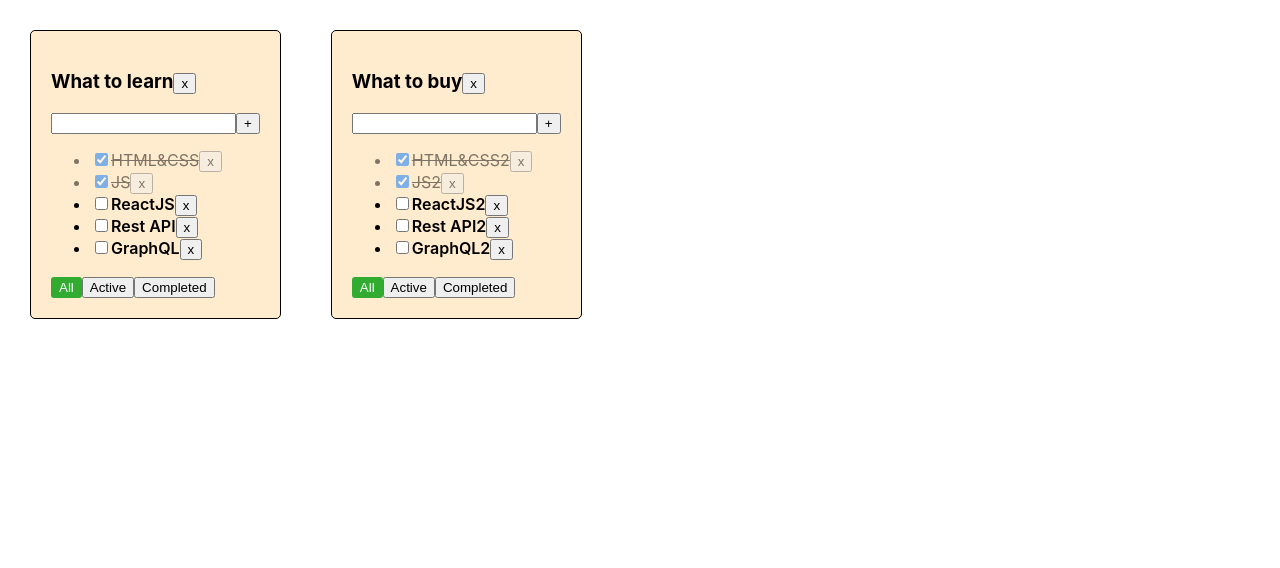
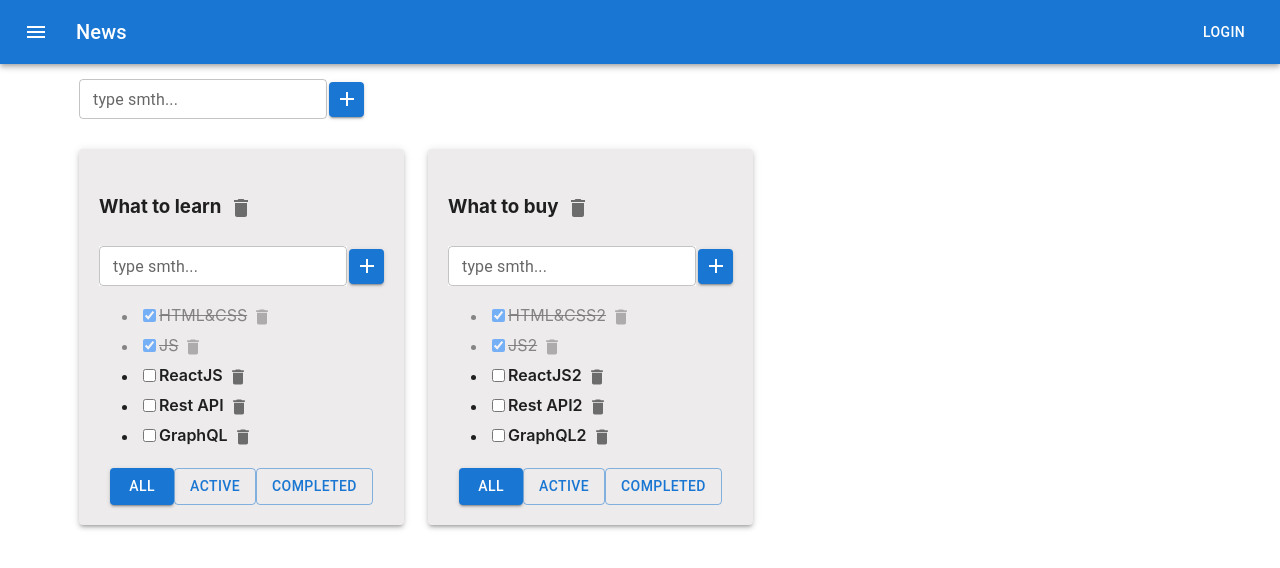
Before and after one commit to NatYarm/todolist, a React (Create React App) app: page / in a window 1280 px wide. Shown: the top 568 px of the page. Built offline with nearby package versions, Linux system fonts and the light colour scheme.

Commit message:
style components with material ui. Manage tasks and todolists state with useReducer

```diff
--- a/package.json
+++ b/package.json
@@ -3,6 +3,10 @@
   "version": "0.1.0",
   "private": true,
   "dependencies": {
+    "@emotion/react": "^11.11.3",
+    "@emotion/styled": "^11.11.0",
+    "@mui/icons-material": "^5.15.4",
+    "@mui/material": "^5.15.4",
     "@testing-library/jest-dom": "^5.16.5",
     "@testing-library/react": "^13.4.0",
     "@testing-library/user-event": "^13.5.0",
--- a/src/App.css
+++ b/src/App.css
@@ -1,18 +1,18 @@
-.App {
+/* .App {
   padding: 30px;
   display: flex;
-}
+} */
 
-.App > div {
+/* .App > div {
   margin-right: 50px;
-}
+} */
 
-.todoList {
+/* .todoList {
   border: 1px solid black;
   padding: 20px;
   background-color: blanchedalmond;
   border-radius: 5px;
-}
+} */
 
 .task {
   font-weight: 600;
@@ -39,3 +39,19 @@
   color: red;
   font-size: 12px;
 }
+
+.formWrapper {
+  display: flex;
+  align-items: center;
+  gap: 2px;
+}
+
+.buttonsWrapper {
+  display: flex;
+  justify-content: center;
+}
+
+.emptyList {
+  display: block;
+  padding: 10px 0 10px;
+}
--- a/src/App.tsx
+++ b/src/App.tsx
@@ -1,21 +1,47 @@
-import { useState } from 'react';
+import { useReducer } from 'react';
 import { v1 } from 'uuid';
 import './App.css';
-import Todolist from './components/Todolist';
+import Todolist, { TaskType } from './components/Todolist';
+import { Container, Grid, Paper } from '@mui/material';
+import AddItemForm from './components/AddItemForm';
+import ButtonAppBar from './components/ButtonAppBar';
+import {
+  addTaskAC,
+  addNewTasksAC,
+  removeTaskAC,
+  changeTaskStatusAC,
+  taskReducer,
+  updateTaskAC,
+} from './reducers/taskReducer';
+import {
+  removeTodolistAC,
+  addTodolistAC,
+  updateTodolistAC,
+  todolistReducer,
+} from './reducers/todolistReducer';
 
 export type FilterValuesType = 'all' | 'completed' | 'active';
-type todolistsType = { id: string; title: string; filter: FilterValuesType };
+
+export type TodolistsType = {
+  id: string;
+  title: string;
+  filter: FilterValuesType;
+};
+
+export type TasksStateType = {
+  [key: string]: Array<TaskType>;
+};
 
 function App() {
-  let todolistId1 = v1();
-  let todolistId2 = v1();
+  const todolistId1 = v1();
+  const todolistId2 = v1();
 
-  const [todolists, setTodolists] = useState<todolistsType[]>([
+  const [todolists, dispatchTodolists] = useReducer(todolistReducer, [
     { id: todolistId1, title: 'What to learn', filter: 'all' },
     { id: todolistId2, title: 'What to buy', filter: 'all' },
   ]);
 
-  let [tasks, setTasks] = useState({
+  const [tasks, dispatchTasks] = useReducer(taskReducer, {
     [todolistId1]: [
       { id: v1(), title: 'HTML&CSS', isDone: true },
       { id: v1(), title: 'JS', isDone: true },
@@ -33,19 +59,22 @@ function App() {
   });
 
   const addTask = (todolistId: string, title: string) => {
-    const newTask = { id: v1(), title, isDone: false };
-    setTasks({ ...tasks, [todolistId]: [newTask, ...tasks[todolistId]] });
+    // const newTask = { id: v1(), title, isDone: false };
+    // setTasks({ ...tasks, [todolistId]: [newTask, ...tasks[todolistId]] });
+    dispatchTasks(addTaskAC(todolistId, title));
   };
 
   const removeTask = (todolistId: string, taskId: string) => {
-    setTasks({
-      ...tasks,
-      [todolistId]: tasks[todolistId].filter(el => el.id !== taskId),
-    });
+    // setTasks({
+    //   ...tasks,
+    //   [todolistId]: tasks[todolistId].filter(el => el.id !== taskId),
+    //});
+    dispatchTasks(removeTaskAC(todolistId, taskId));
   };
 
   const removeTodolist = (todolistId: string) => {
-    setTodolists(todolists.filter(el => el.id !== todolistId));
+    //setTodolists(todolists.filter(el => el.id !== todolistId));
+    dispatchTodolists(removeTodolistAC(todolistId));
     delete tasks[todolistId];
   };
 
@@ -54,32 +83,60 @@ function App() {
     taskId: string,
     isDone: boolean
   ) => {
-    setTasks({
-      ...tasks,
-      [todolistId]: tasks[todolistId].map(el =>
-        el.id === taskId ? { ...el, isDone } : el
-      ),
-    });
+    // setTasks({
+    //   ...tasks,
+    //   [todolistId]: tasks[todolistId].map(el =>
+    //     el.id === taskId ? { ...el, isDone } : el
+    //   ),
+    // });
+    dispatchTasks(changeTaskStatusAC(todolistId, taskId, isDone));
   };
 
   const updateTask = (todolistId: string, taskId: string, title: string) => {
-    setTasks({
-      ...tasks,
-      [todolistId]: tasks[todolistId].map(t =>
-        t.id === taskId ? { ...t, title } : t
-      ),
-    });
+    // setTasks({
+    //   ...tasks,
+    //   [todolistId]: tasks[todolistId].map(t =>
+    //     t.id === taskId ? { ...t, title } : t
+    //   ),
+    //});
+    dispatchTasks(updateTaskAC(todolistId, taskId, title));
   };
 
   const updateTodolist = (todolistId: string, title: string) => {
-    setTodolists(
-      todolists.map(tl => (tl.id === todolistId ? { ...tl, title } : tl))
-    );
+    // setTodolists(
+    //   todolists.map(tl => (tl.id === todolistId ? { ...tl, title } : tl))
+    // );
+    dispatchTodolists(updateTodolistAC(todolistId, title));
+  };
+
+  const addTodolist = (title: string) => {
+    // const newTodolistId = v1();
+    // const newTodolist: TodolistsType = {
+    //   id: newTodolistId,
+    //   title,
+    //   filter: 'all',
+    // };
+    // setTodolists([...todolists, newTodolist]);
+    // setTasks({ ...tasks, [newTodolistId]: [] });
+    const todolistId = v1();
+    dispatchTodolists(addTodolistAC(todolistId, title));
+    dispatchTasks(addNewTasksAC(todolistId));
   };
 
   return (
     <div className="App">
+      <ButtonAppBar />
+      <Container fixed>
+        <Grid container sx={{ padding: '15px' }}>
+          <AddItemForm callback={addTodolist} />
+        </Grid>
+        <Grid container spacing={3} sx={{ padding: '15px' }}>
           {todolists.map(el => (
+            <Grid item>
+              <Paper
+                elevation={3}
+                sx={{ padding: '20px', background: '#edebeb' }}
+              >
                 <Todolist
                   key={el.id}
                   todolistId={el.id}
@@ -92,7 +149,11 @@ function App() {
                   updateTodolist={updateTodolist}
                   removeTodolist={removeTodolist}
                 />
+              </Paper>
+            </Grid>
           ))}
+        </Grid>
+      </Container>
     </div>
   );
 }
--- a/src/components/AddItemForm.tsx
+++ b/src/components/AddItemForm.tsx
@@ -1,4 +1,7 @@
 import { useState, KeyboardEvent } from 'react';
+import Button from '@mui/material/Button';
+import { Add } from '@mui/icons-material';
+import TextField from '@mui/material/TextField';
 
 type AddItemProps = {
   callback: (title: string) => void;
@@ -8,8 +11,8 @@ const AddItemForm = ({ callback }: AddItemProps) => {
   const [title, setTitle] = useState('');
   const [inputError, setInputError] = useState(false);
 
-  const onChangeHandler = (e: React.FormEvent<HTMLInputElement>) => {
-    setTitle(e.currentTarget.value);
+  const onChangeHandler = (event: React.ChangeEvent<HTMLInputElement>) => {
+    setTitle(event.currentTarget.value);
     inputError && setInputError(false);
   };
 
@@ -23,22 +26,48 @@ const AddItemForm = ({ callback }: AddItemProps) => {
     setTitle('');
   };
 
-  const addTitleOnKeyDown = (e: KeyboardEvent<HTMLInputElement>) => {
-    if (e.key === 'Enter' && title) {
+  const addTitleOnKeyDown = (event: KeyboardEvent<HTMLInputElement>) => {
+    if (event.key === 'Enter' && title) {
       addTitleHandler();
     }
   };
 
+  const styles = {
+    maxWidth: '35px',
+    maxHeight: '35px',
+    minWidth: '35px',
+    minHeight: '35px',
+  };
+
   return (
-    <div>
-      <input
+    <div className="formWrapper">
+      <TextField
+        label={inputError ? 'Title is required' : 'type smth...'}
+        id="outlined-basic"
+        variant="outlined"
+        value={title}
+        size="small"
+        error={!!inputError}
+        onKeyDown={addTitleOnKeyDown}
+        onChange={onChangeHandler}
+        sx={{ background: '#fff' }}
+      />
+      {/* <input
         value={title}
         onChange={onChangeHandler}
         onKeyDown={addTitleOnKeyDown}
         className={inputError ? 'input-error' : ''}
-      />
-      <button onClick={addTitleHandler}>+</button>
-      {inputError && <p className="error-msg">Title is required</p>}
+      /> */}
+
+      <Button
+        variant="contained"
+        onClick={addTitleHandler}
+        style={styles}
+        color="primary"
+      >
+        <Add />
+      </Button>
+      {/* {inputError && <p className="error-msg">Title is required</p>} */}
     </div>
   );
 };
--- /dev/null
+++ b/src/components/ButtonAppBar.tsx
@@ -0,0 +1,29 @@
+import Typography from '@mui/material/Typography';
+import Button from '@mui/material/Button';
+import IconButton from '@mui/material/IconButton';
+import MenuIcon from '@mui/icons-material/Menu';
+import { AppBar, Box, Toolbar } from '@mui/material';
+
+export default function ButtonAppBar() {
+  return (
+    <Box sx={{ flexGrow: 1 }}>
+      <AppBar position="static">
+        <Toolbar>
+          <IconButton
+            size="large"
+            edge="start"
+            color="inherit"
+            aria-label="menu"
+            sx={{ mr: 2 }}
+          >
+            <MenuIcon />
+          </IconButton>
+          <Typography variant="h6" component="div" sx={{ flexGrow: 1 }}>
+            News
+          </Typography>
+          <Button color="inherit">Login</Button>
+        </Toolbar>
+      </AppBar>
+    </Box>
+  );
+}
--- a/src/components/Todolist.tsx
+++ b/src/components/Todolist.tsx
@@ -2,6 +2,9 @@ import { useState } from 'react';
 import { FilterValuesType } from '../App';
 import AddItemForm from './AddItemForm';
 import EditableSpan from './EditableSpan';
+import IconButton from '@mui/material/IconButton';
+import { Delete } from '@mui/icons-material';
+import { Button } from '@mui/material';
 
 export type TaskType = {
   id: string;
@@ -56,6 +59,10 @@ const Todolist = (props: PropsType) => {
     updateTodolist(todolistId, title);
   };
 
+  const updateTaskHandler = (id: string, title: string) => {
+    updateTask(todolistId, id, title);
+  };
+
   let tasksForTodolist = tasks;
 
   if (filter === 'active') {
@@ -73,16 +80,16 @@ const Todolist = (props: PropsType) => {
           oldTitle={todolistTitle}
           callback={updateTodolistHandler}
         />
-        <button onClick={removeTodolistHandler}>x</button>
+        <IconButton aria-label="delete" onClick={removeTodolistHandler}>
+          <Delete />
+        </IconButton>
+        {/* <button onClick={removeTodolistHandler}>x</button> */}
       </h3>
       <AddItemForm callback={addTaskHandler} />
 
       {tasksForTodolist.length ? (
         <ul>
           {tasksForTodolist.map(t => {
-            const updateTaskHandler = (title: string) => {
-              updateTask(todolistId, t.id, title);
-            };
             return (
               <li key={t.id} className={t.isDone ? 'task-done' : 'task'}>
                 <input
@@ -92,24 +99,56 @@ const Todolist = (props: PropsType) => {
                     changeTaskStatus(todolistId, t.id, e.currentTarget.checked)
                   }
                 />
-                <EditableSpan oldTitle={t.title} callback={updateTaskHandler} />
-                <button
+                <EditableSpan
+                  oldTitle={t.title}
+                  callback={title => updateTaskHandler(t.id, title)}
+                />
+                <IconButton
+                  aria-label="delete"
+                  size="small"
                   onClick={() => {
                     removeTaskHandler(todolistId, t.id);
                   }}
                 >
-                  x
-                </button>
+                  <Delete fontSize="small" />
+                </IconButton>
               </li>
             );
           })}
         </ul>
       ) : (
-        <span>Tasks list is empty</span>
+        <span className="emptyList">Tasks list is empty</span>
       )}
 
-      <div>
-        <button
+      <div className="buttonsWrapper">
+        <Button
+          variant={filter === 'all' ? 'contained' : 'outlined'}
+          onClick={() => {
+            setFilter('all');
+          }}
+          color="primary"
+        >
+          All
+        </Button>
+        <Button
+          variant={filter === 'active' ? 'contained' : 'outlined'}
+          onClick={() => {
+            setFilter('active');
+          }}
+          color="primary"
+        >
+          Active
+        </Button>
+        <Button
+          variant={filter === 'completed' ? 'contained' : 'outlined'}
+          onClick={() => {
+            setFilter('completed');
+          }}
+          color="primary"
+        >
+          Completed
+        </Button>
+        {/* <button
           onClick={() => {
             setFilter('all');
           }}
@@ -132,7 +171,7 @@ const Todolist = (props: PropsType) => {
           className={filter === 'completed' ? 'btn-active' : ''}
         >
           Completed
-        </button>
+        </button> */}
       </div>
     </div>
   );
--- /dev/null
+++ b/src/reducers/taskReducer.ts
@@ -0,0 +1,111 @@
+import { TasksStateType } from '../App';
+import { v1 } from 'uuid';
+
+export const taskReducer = (
+  state: TasksStateType,
+  action: TaskReducer
+): TasksStateType => {
+  //const { todolistId, taskId, title } = action;
+  switch (action.type) {
+    case 'REMOVE_TASK': {
+      return {
+        ...state,
+        [action.todolistId]: state[action.todolistId].filter(
+          el => el.id !== action.taskId
+        ),
+      };
+    }
+
+    case 'ADD_TASK': {
+      const newTaskId = v1();
+      const newTask = { id: newTaskId, title: action.title, isDone: false };
+      return {
+        ...state,
+        [action.todolistId]: [newTask, ...state[action.todolistId]],
+      };
+    }
+    case 'ADD_NEW_TASKS': {
+      return { ...state, [action.todolistId]: [] };
+    }
+    case 'CHANGE_TASK_STATUS': {
+      return {
+        ...state,
+        [action.todolistId]: state[action.todolistId].map(el =>
+          el.id === action.taskId ? { ...el, isDone: action.isDone } : el
+        ),
+      };
+    }
+
+    case 'UPDATE_TASK': {
+      return {
+        ...state,
+        [action.todolistId]: state[action.todolistId].map(el =>
+          el.id === action.taskId ? { ...el, title: action.title } : el
+        ),
+      };
+    }
+    default:
+      return state;
+  }
+};
+
+type TaskReducer =
+  | RemoveTask
+  | AddTask
+  | AddNewTasks
+  | CangeTaskStatus
+  | UpdateTask;
+
+type RemoveTask = ReturnType<typeof removeTaskAC>;
+export const removeTaskAC = (todolistId: string, taskId: string) => {
+  return {
+    type: 'REMOVE_TASK',
+    todolistId,
+    taskId,
+  } as const;
+};
+
+type AddTask = ReturnType<typeof addTaskAC>;
+export const addTaskAC = (todolistId: string, title: string) => {
+  return {
+    type: 'ADD_TASK',
+    todolistId,
+    title,
+  } as const;
+};
+
+type AddNewTasks = ReturnType<typeof addNewTasksAC>;
+export const addNewTasksAC = (todolistId: string) => {
+  return {
+    type: 'ADD_NEW_TASKS',
+    todolistId,
+  } as const;
+};
+
+type UpdateTask = ReturnType<typeof updateTaskAC>;
+export const updateTaskAC = (
+  todolistId: string,
+  taskId: string,
+  title: string
+) => {
+  return {
+    type: 'UPDATE_TASK',
+    todolistId,
+    taskId,
+    title,
+  } as const;
+};
+
+type CangeTaskStatus = ReturnType<typeof changeTaskStatusAC>;
+export const changeTaskStatusAC = (
+  todolistId: string,
+  taskId: string,
+  isDone: boolean
+) => {
+  return {
+    type: 'CHANGE_TASK_STATUS',
+    todolistId,
+    taskId,
+    isDone,
+  } as const;
+};
--- /dev/null
+++ b/src/reducers/todolistReducer.ts
@@ -0,0 +1,56 @@
+import { TodolistsType } from '../App';
+
+export const todolistReducer = (
+  state: TodolistsType[],
+  action: TodolistReducer
+): TodolistsType[] => {
+  switch (action.type) {
+    case 'REMOVE_TODOLIST': {
+      return state.filter(el => el.id !== action.todolistId);
+    }
+    case 'ADD_TODOLIST': {
+      const newTodolist = {
+        id: action.todolistId,
+        title: action.title,
+        filter: action.filter,
+      };
+      return [...state, newTodolist];
+    }
+    case 'UPDATE_TODOLIST': {
+      return state.map(el =>
+        el.id === action.todolistId ? { ...el, title: action.title } : el
+      );
+    }
+    default:
+      return state;
+  }
+};
+
+type TodolistReducer = RemoveTodolist | AddTodolist | UpdateTodolist;
+
+type RemoveTodolist = ReturnType<typeof removeTodolistAC>;
+export const removeTodolistAC = (todolistId: string) => {
+  return {
+    type: 'REMOVE_TODOLIST',
+    todolistId,
+  } as const;
+};
+
+type AddTodolist = ReturnType<typeof addTodolistAC>;
+export const addTodolistAC = (todolistId: string, title: string) => {
+  return {
+    type: 'ADD_TODOLIST',
+    todolistId,
+    title,
+    filter: 'all',
+  } as const;
+};
+
+type UpdateTodolist = ReturnType<typeof updateTodolistAC>;
+export const updateTodolistAC = (todolistId: string, title: string) => {
+  return {
+    type: 'UPDATE_TODOLIST',
+    todolistId,
+    title,
+  } as const;
+};
```
Also changed, not shown: 1 other file (tests, documents, lock files or other folders). Lines whose indentation alone changed are shown as unchanged.
